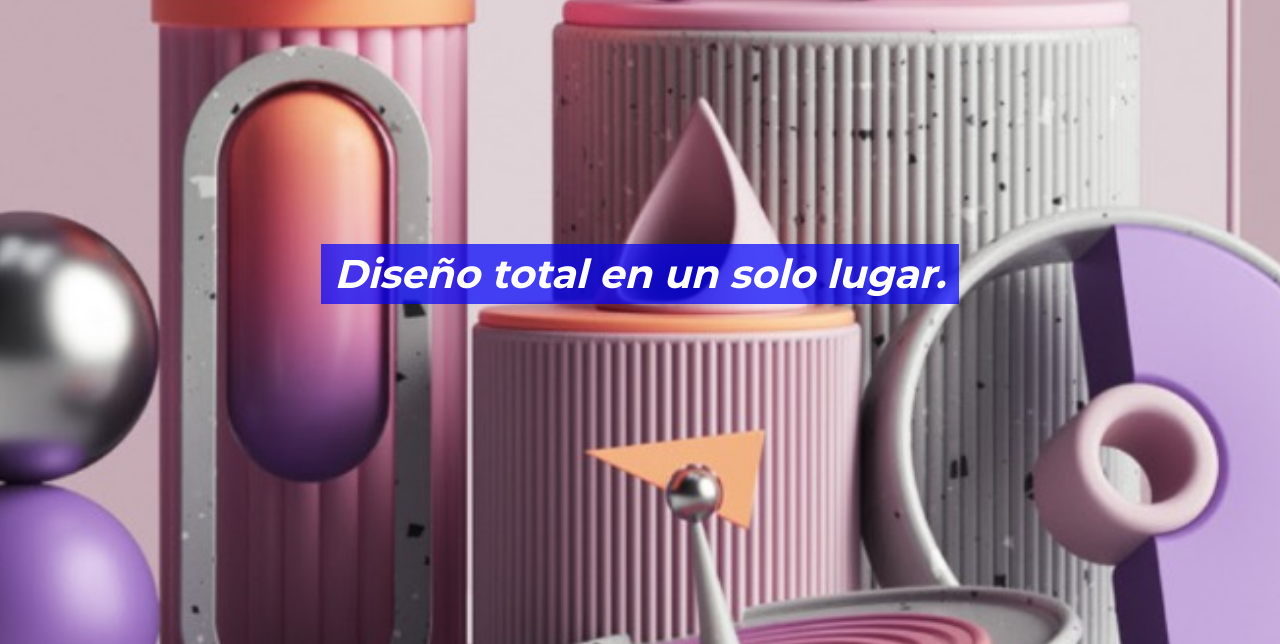
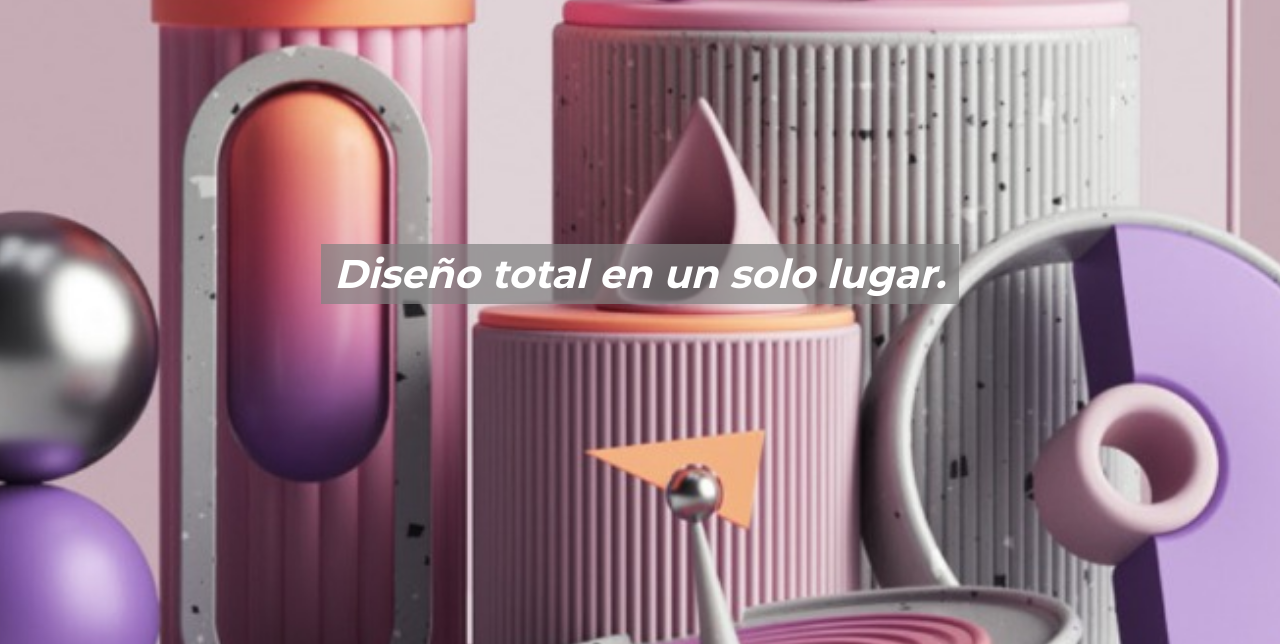
Before and after one commit to nebeleandro/Coder, a website: page index.html in a window 1280 px wide. Shown: the part 156-800 px from the top of the page. Drawn offline with nearby package versions, Linux system fonts and the light colour scheme.

Commit message:
cambio color main index

```diff
--- a/scss/estilos.scss
+++ b/scss/estilos.scss
@@ -135,7 +135,7 @@ header {
     }
 */
 .contenido {
-    background: #444444;
+    background: white;
     p {
         font-family: 'Montserrat', sans-serif;
         font-weight: 200;
@@ -148,7 +148,7 @@ header {
     @extend .slogan;
 
 
-    background-color: rgba($color:blue, $alpha: .7);
+    background-color: rgba($color: grey, $alpha: .7);
     background-size: cover;
     font-size: 250%;
 
```
Also changed, not shown: css/estiloNew.css.
